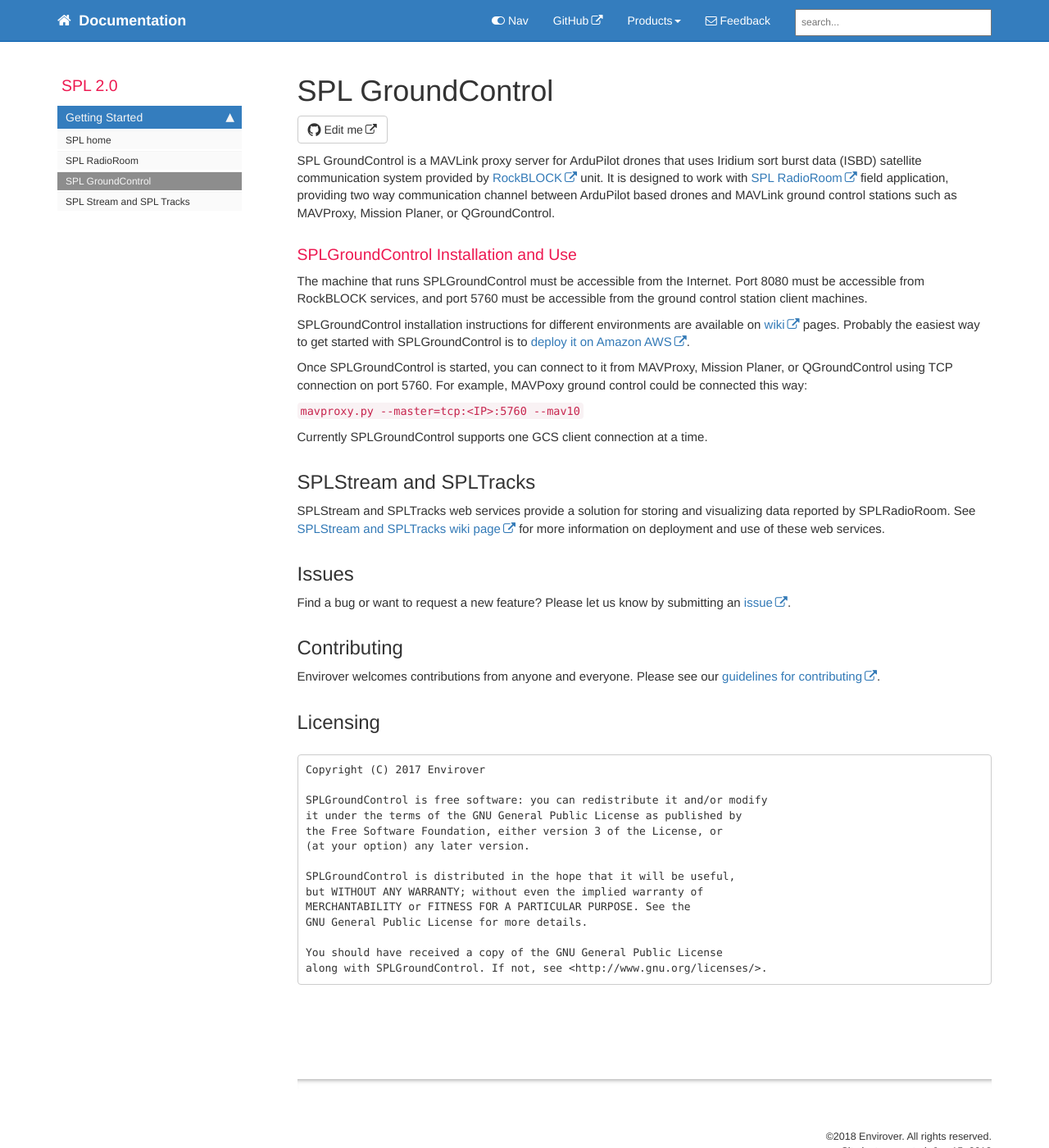
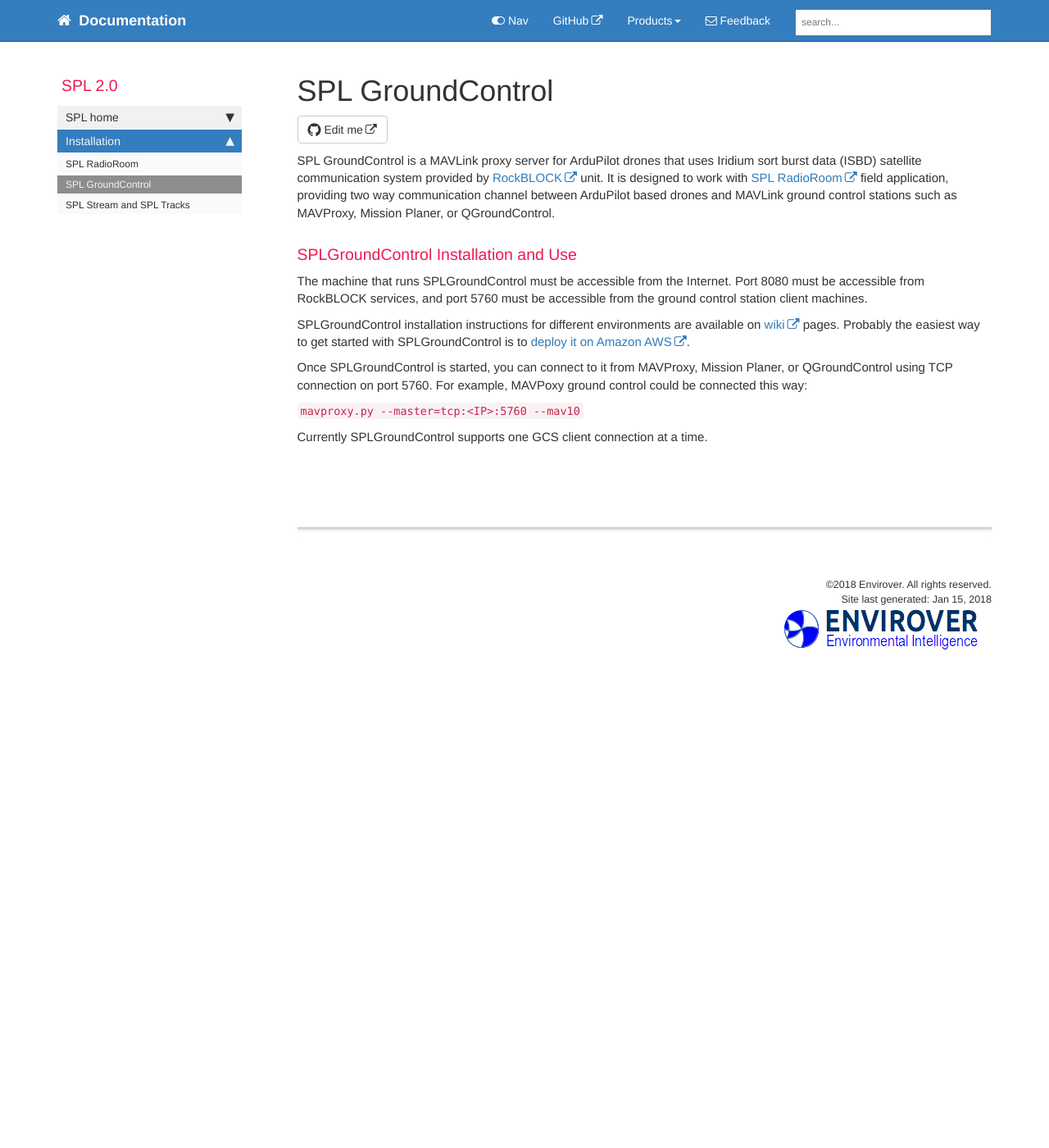
Before and after one commit to envirover/spldocs, a Jekyll site: the page built from pages/spl/splgroundcontrol.md, in a window 1280 px wide and 1400 px high. Shown: the whole window at 82% size. Built offline with Jekyll 4.4.1, drawn with Linux system fonts in a browser that asks for light colours; nearby versions of some CDN libraries; comment, search, counter and statistics services are not loaded.

Commit message:
Updated spl_sidebar.yml

````diff
--- a/_data/sidebars/spl_sidebar.yml
+++ b/_data/sidebars/spl_sidebar.yml
@@ -19,22 +19,18 @@ entries:
       url: /tocpage.html
       output: pdf
       type: frontmatter
-
-  - title: Getting Started
+  - title: SPL home
+    url: /spl.html
+    output: web
+  - title: Installation
     output: web, pdf
     folderitems:
-    - title: SPL home
-      url: /spl.html
-      output: web
-
     - title: SPL RadioRoom
       url: /splradioroom.html
       output: web, pdf
-
     - title: SPL GroundControl
       url: /splgroundcontrol.html
       output: web, pdf
-
     - title: SPL Stream and SPL Tracks
       url: /spltracks.html
       output: web, pdf
--- a/pages/spl/splgroundcontrol.md
+++ b/pages/spl/splgroundcontrol.md
@@ -20,34 +20,3 @@ Once SPLGroundControl is started, you can connect to it from MAVProxy, Mission P
 ``mavproxy.py --master=tcp:<IP>:5760 --mav10``
 
 Currently SPLGroundControl supports one GCS client connection at a time.
-
-## SPLStream and SPLTracks
-
-SPLStream and SPLTracks web services provide a solution for storing and visualizing data reported by SPLRadioRoom. See [SPLStream and SPLTracks wiki page](https://github.com/envirover/SPLGroundControl/wiki/SPLStream-and-SPLTracks-Web-Services) for more information on deployment and use of these web services.
-
-## Issues
-
-Find a bug or want to request a new feature?  Please let us know by submitting an [issue](https://github.com/envirover/SPLGroundControl/issues).
-
-## Contributing
-
-Envirover welcomes contributions from anyone and everyone. Please see our [guidelines for contributing](https://github.com/envirover/SPLGroundControl/blob/master/CONTRIBUTING.md).
-
-Licensing
----------
-```
-Copyright (C) 2017 Envirover
-
-SPLGroundControl is free software: you can redistribute it and/or modify
-it under the terms of the GNU General Public License as published by
-the Free Software Foundation, either version 3 of the License, or
-(at your option) any later version.
-
-SPLGroundControl is distributed in the hope that it will be useful,
-but WITHOUT ANY WARRANTY; without even the implied warranty of
-MERCHANTABILITY or FITNESS FOR A PARTICULAR PURPOSE. See the
-GNU General Public License for more details.
-
-You should have received a copy of the GNU General Public License
-along with SPLGroundControl. If not, see <http://www.gnu.org/licenses/>.
-```
````
Also changed, not shown: pages/nvi/nvigroundcontrol.md (+0 -18 lines), pages/nvi/nviradioroom.md (+0 -19 lines), pages/spl/splradioroom.md (+0 -2 lines), pages/spl/spltracks.md (+2 -2 lines).
